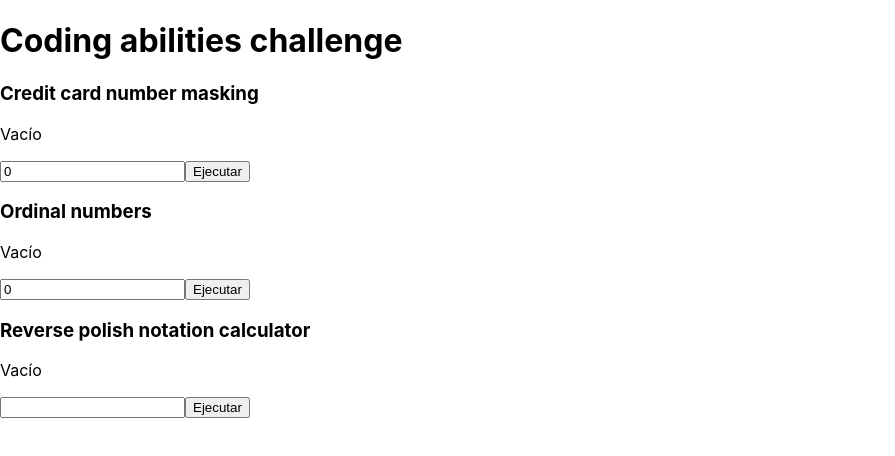
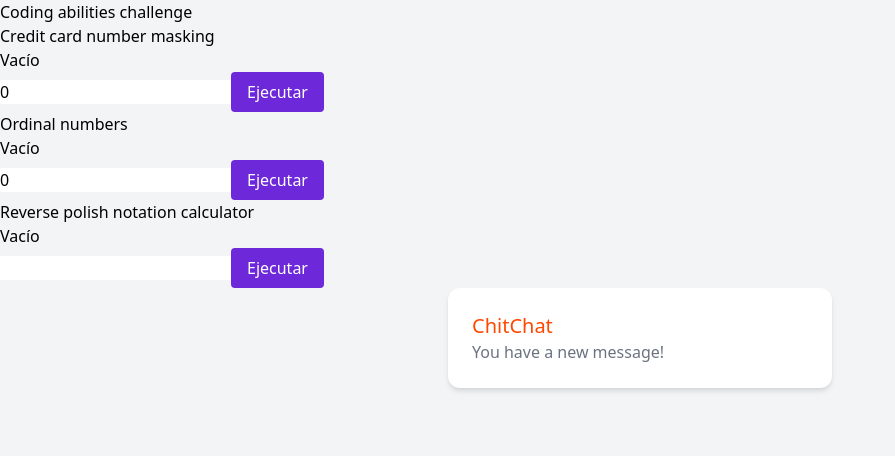
Before and after one commit to Guerrimau/coding-abilities-challenge, a React (Create React App) app: page / in a window 1280 px wide. Shown: the top 456 px of the page, without its empty margins (0-895 px from the left). Built offline with nearby package versions, Linux system fonts and the light colour scheme.

Commit message:
Added tailwind

```diff
--- /dev/null
+++ b/craco.config.js
@@ -0,0 +1,10 @@
+module.exports = {
+  style: {
+    postcss: {
+      plugins: [
+        require('tailwindcss'),
+        require('autoprefixer'),
+      ],
+    },
+  },
+}
--- a/public/index.html
+++ b/public/index.html
@@ -26,7 +26,7 @@
     -->
     <title>React App</title>
   </head>
-  <body>
+  <body class="bg-gray-100">
     <noscript>You need to enable JavaScript to run this app.</noscript>
     <div id="root"></div>
     <!--
--- a/src/components/ejercice-card.tsx
+++ b/src/components/ejercice-card.tsx
@@ -26,7 +26,9 @@ export const EjerciceCard = ({
           value={inputValues}
           onChange={onChange}
           type={inputType}/>
-        <button onClick={onClick}>Ejecutar</button>
+        <button
+          className="bg-purple-700 text-white font-medium px-4 py-2 rounded hover:bg-purple-800 transition"
+          onClick={onClick}>Ejecutar</button>
       </div>
     </div>
   )
--- a/src/index.css
+++ b/src/index.css
@@ -2,7 +2,7 @@
 @tailwind components;
 @tailwind utilities;
 
-body {
+/* body {
   margin: 0;
   font-family: -apple-system, BlinkMacSystemFont, 'Segoe UI', 'Roboto', 'Oxygen',
     'Ubuntu', 'Cantarell', 'Fira Sans', 'Droid Sans', 'Helvetica Neue',
@@ -14,4 +14,4 @@ body {
 code {
   font-family: source-code-pro, Menlo, Monaco, Consolas, 'Courier New',
     monospace;
-}
+} */
--- a/src/pages/conding-abilities-challenge/index.tsx
+++ b/src/pages/conding-abilities-challenge/index.tsx
@@ -11,6 +11,12 @@ export const CodingAbilitiesChallenge = () => {
       <CardNumberMaskifySection />
       <OrdinalNumbersSection />
       <CalculateSection />
+      <div className="p-6 max-w-sm mx-auto bg-white rounded-xl shadow-md flex items-center space-x-4">
+        <div>
+          <div className="text-xl font-medium text-primary">ChitChat</div>
+          <p className="text-gray-500">You have a new message!</p>
+        </div>
+      </div>
     </div>
   )
 }
--- a/tailwind.config.js
+++ b/tailwind.config.js
@@ -1,8 +1,12 @@
 module.exports = {
-  purge: [],
+  purge: ['./src/**/*.{js,jsx,ts,tsx}', './public/index.html'],
   darkMode: false, // or 'media' or 'class'
   theme: {
-    extend: {},
+    extend: {
+      colors: {
+        primary: "#FF4800"
+      }
+    },
   },
   variants: {
     extend: {},
```
Also changed, not shown: package.json (+4 -3 lines), 1 other file (tests, documents, lock files or other folders).
